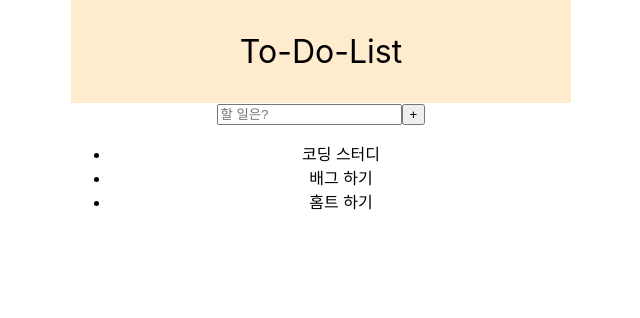
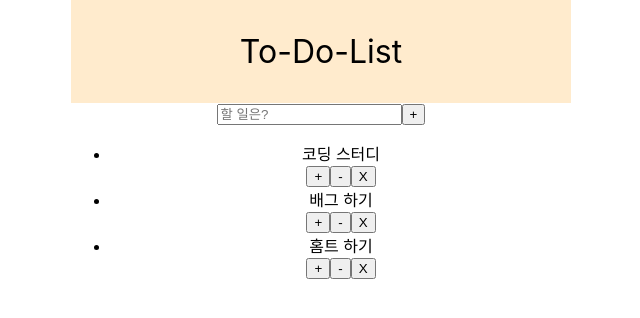
Before and after one commit to playck/to-do-list-test, a React (Create React App) app: page / in a window 1280 px wide. Shown: the top 318 px of the page, without its empty margins (319-959 px from the left). Built offline with nearby package versions, Linux system fonts and the light colour scheme.

Commit message:
Add todo component

```diff
--- /dev/null
+++ b/src/components/todo.jsx
@@ -0,0 +1,16 @@
+import React from "react";
+
+const Todo = ({ todo }) => {
+  return (
+    <li className="todo">
+      <span>{todo.name}</span>
+      <div className="button_wrapper">
+        <button>+</button>
+        <button>-</button>
+        <button>X</button>
+      </div>
+    </li>
+  );
+};
+
+export default Todo;
--- a/src/components/todoForm.jsx
+++ b/src/components/todoForm.jsx
@@ -1,4 +1,5 @@
 import React from "react";
+import Todo from "./todo";
 import TodoAddForm from "./todoAddForm";
 
 const TodoForm = ({ todoList }) => {
@@ -8,7 +9,7 @@ const TodoForm = ({ todoList }) => {
       <TodoAddForm />
       <ul>
         {todoList.map((todo) => (
-          <li>{todo.name}</li>
+          <Todo key={todo.id} todo={todo} />
         ))}
       </ul>
     </div>
```
